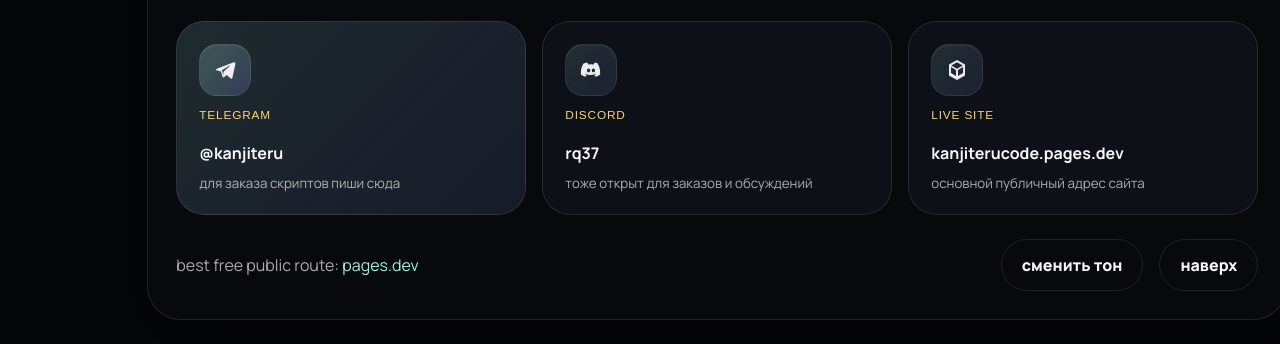
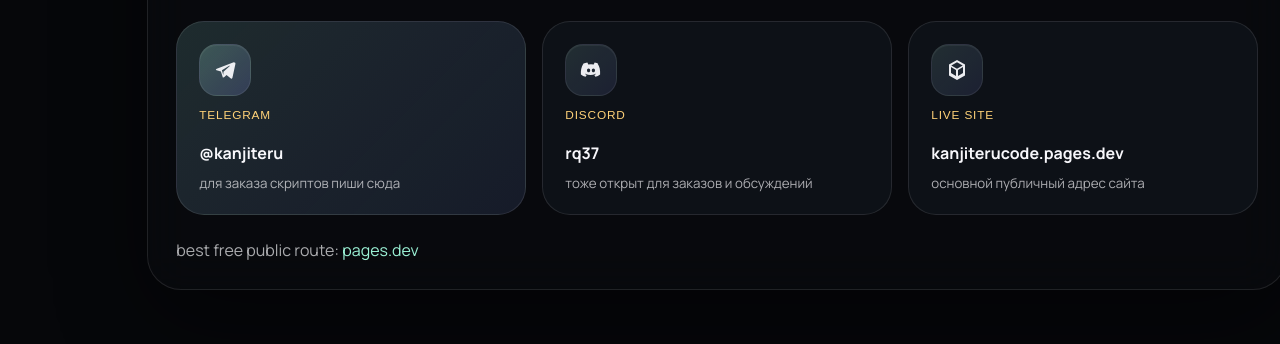
Before and after one commit to korvoattanotoper3456-svg/kanjiterucode, a website: page index.html in a window 1280 px wide. Shown: the part 842-1186 px from the top of the page. After the commit the page ends 1156 px from the top, so only its background shows below. Drawn offline with Linux system fonts and the light colour scheme; a web font is replaced by a local one.

Commit message:
Remove right-side footer controls

```diff
--- a/index.html
+++ b/index.html
@@ -187,10 +187,6 @@
             best free public route:
             <span>pages.dev</span>
           </p>
-          <div class="footer-actions">
-            <button class="theme-toggle" type="button">сменить тон</button>
-            <button class="cta cta--ghost scroll-top" type="button">наверх</button>
-          </div>
         </footer>
       </section>
     </main>
```
